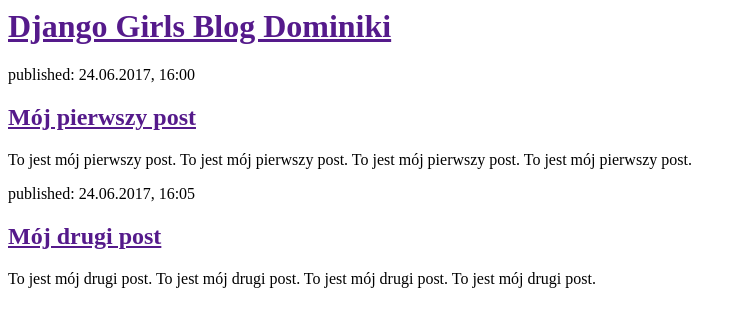
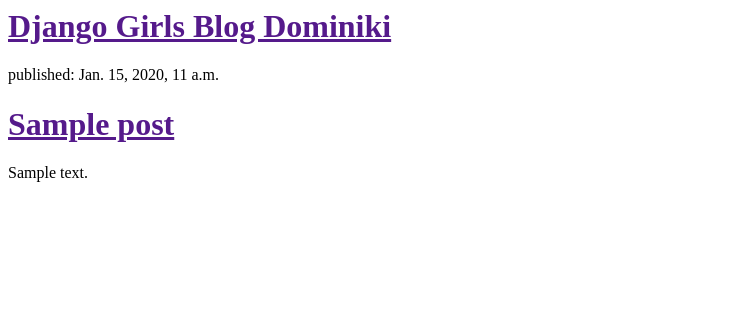
Before and after one commit to sunbeam215/my-first-blog, a Django app: template blog/templates/blog/post_list.html in a window 1280 px wide. Shown: the top 327 px of the page, without its empty margins (0-741 px from the left). Run offline with Django 3.2, Linux system fonts and the light colour scheme; the template is opened without the code that fills it: values that come from a table or form of the project are taken from there, others are empty; tables that the repository leaves empty hold one stand-in row (values such as "Sample post").

Commit message:
Modyfikacja szablonu, by pokazywal posty z bazy danych

```diff
--- a/blog/templates/blog/post_list.html
+++ b/blog/templates/blog/post_list.html
@@ -6,17 +6,11 @@
         <div>
             <h1><a href="">Django Girls Blog Dominiki</a></h1>
         </div>
-
-        <div>
-            <p>published: 24.06.2017, 16:00</p>
-            <h2><a href="">Mój pierwszy post</a></h2>
-            <p>To jest mój pierwszy post. To jest mój pierwszy post. To jest mój pierwszy post. To jest mój pierwszy post.
-        </div>
-
-        <div>
-          <p>published: 24.06.2017, 16:05</p>
-          <h2><a href="">Mój drugi post</a></h2>
-          <p>To jest mój drugi post. To jest mój drugi post. To jest mój drugi post. To jest mój drugi post.
-      </div>
-    </body>
+{% for post in posts %}
+    <div>
+        <p>published: {{ post.published_date }}</p>
+        <h1><a href="">{{ post.title }}</a></h1>
+        <p>{{ post.text|linebreaksbr }}</p>
+    </div>
+{% endfor %}
 </html>
--- a/blog/views.py
+++ b/blog/views.py
@@ -1,4 +1,7 @@
 from django.shortcuts import render
+from django.utils import timezone
+from .models import Post
 
 def post_list(request):
-    return render(request, 'blog/post_list.html',{})
+    posts = Post.objects.filter(published_date__lte=timezone.now()).order_by('published_date')
+    return render(request, 'blog/post_list.html',{'posts': posts})
```
